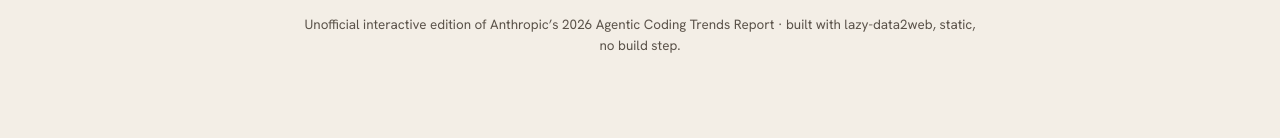
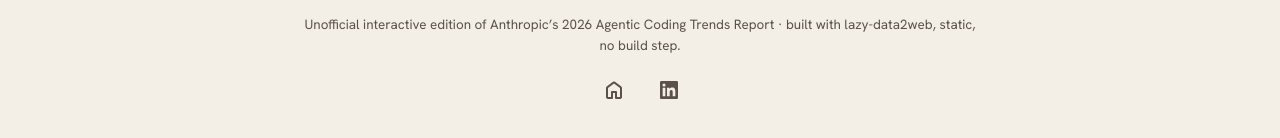
Before and after one commit to tingwei161803/anthropic-agentic-coding-trend-2026, a plain HTML site: page index.html in a window 1280 px wide. Shown: the part 6627-6765 px from the top of the page. Before the commit the page ends 6733 px from the top, so only its background shows below. Drawn offline with nearby package versions, Linux system fonts and the light colour scheme.

Commit message:
Add LinkedIn and home links to the footer (#4)

```diff
--- a/index.html
+++ b/index.html
@@ -99,6 +99,14 @@
   <!-- ==== Footer ==== -->
   <footer class="footer">
     <p id="footerText" data-i18n="footer">Built with lazy-data2web · static, no build step.</p>
+      <div class="profile-links" style="display:flex;gap:12px;justify-content:center;align-items:center;margin-top:10px">
+        <a class="icon-btn" href="https://www.peteraim.com" target="_blank" rel="noopener" title="Home" aria-label="Back to peteraim.com / 返回首頁">
+          <span class="material-symbols-rounded">home</span>
+        </a>
+        <a class="icon-btn" href="https://www.linkedin.com/in/ai-med/" target="_blank" rel="noopener" title="LinkedIn" aria-label="LinkedIn (opens in new tab)">
+          <svg viewBox="0 0 24 24" width="18" height="18" fill="currentColor" aria-hidden="true"><path d="M20.45 20.45h-3.55v-5.57c0-1.33-.02-3.04-1.85-3.04-1.85 0-2.13 1.45-2.13 2.94v5.67H9.36V9h3.41v1.56h.05c.47-.9 1.63-1.85 3.36-1.85 3.6 0 4.27 2.37 4.27 5.45v6.29zM5.34 7.43a2.06 2.06 0 1 1 0-4.12 2.06 2.06 0 0 1 0 4.12zM7.12 20.45H3.56V9h3.56v11.45zM22.22 0H1.77C.79 0 0 .77 0 1.72v20.56C0 23.23.79 24 1.77 24h20.45c.98 0 1.78-.77 1.78-1.72V1.72C24 .77 23.2 0 22.22 0z"/></svg>
+        </a>
+      </div>
   </footer>
 
   <!-- ==== Scripts (order matters: data first) ==== -->
```
